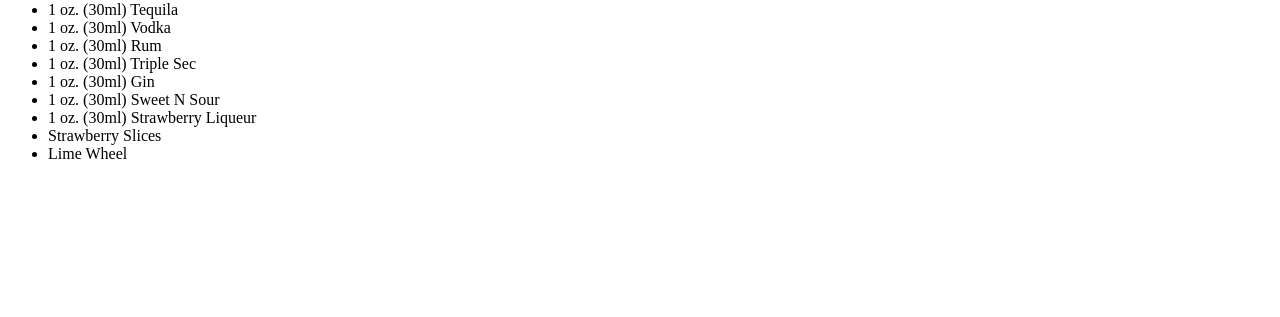
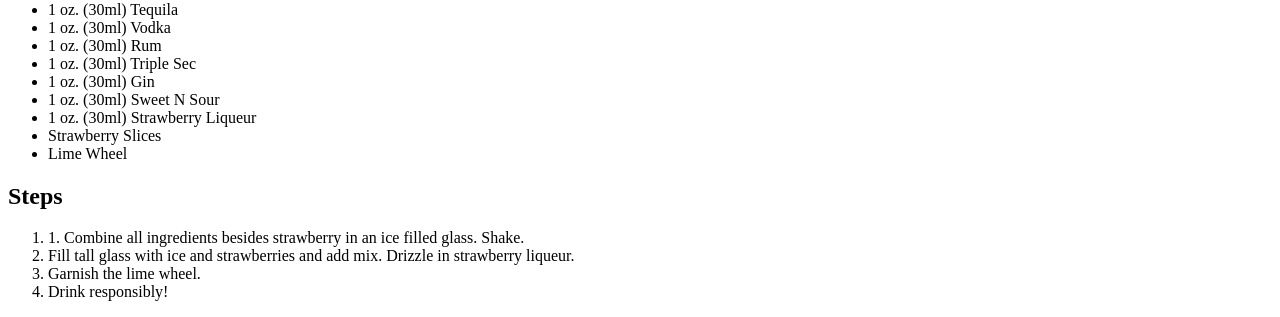
Before and after one commit to hacim17h/odin-recipes, a plain HTML site: page recipes/long-island.html in a window 1280 px wide. Shown: the part 613-930 px from the top of the page. Before the commit the page ends 800 px from the top, so only its background shows below. Drawn offline with Linux system fonts and the light colour scheme.

Commit message:
Add steps for long island recipe

```diff
--- a/recipes/long-island.html
+++ b/recipes/long-island.html
@@ -29,5 +29,12 @@
         <li>Strawberry Slices</li>
         <li>Lime Wheel</li>
     </ul>
+    <h2>Steps</h2>
+    <ol>
+        <li>1. Combine all ingredients besides strawberry in an ice filled glass. Shake.</li>
+        <li>Fill tall glass with ice and strawberries and add mix. Drizzle in strawberry liqueur.</li>
+        <li>Garnish the lime wheel.</li>
+        <li>Drink responsibly!</li>
+    </ol>
 </body>
 </html>
```
